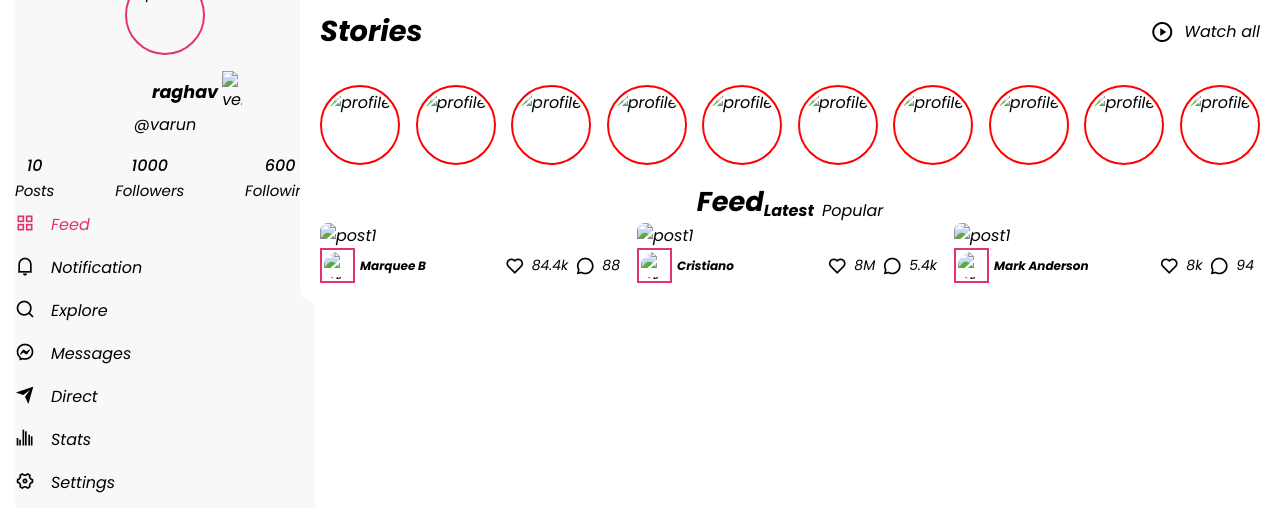
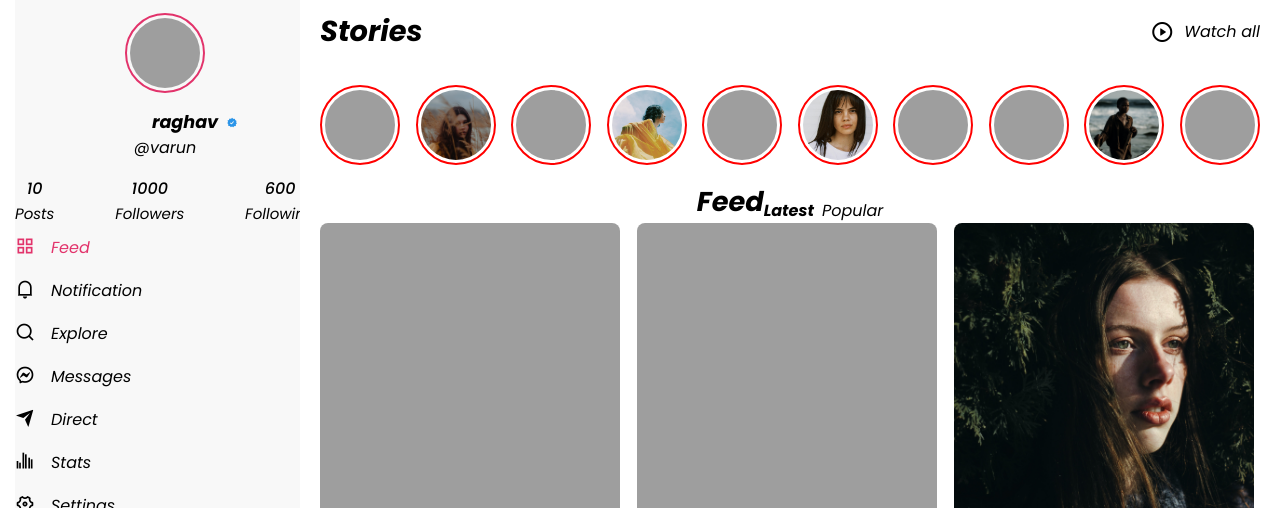
Before and after one commit to varun101045/instragam_clone, a website: page insta clone/index.html in a window 1280 px wide. Shown: the part 87-595 px from the top of the page. Drawn offline with nearby package versions, Linux system fonts and the light colour scheme; the site is published under a folder, as on GitHub Pages, so addresses that start at the root find nothing.

Commit message:
Update index.html

```diff
--- a/insta clone/index.html
+++ b/insta clone/index.html
@@ -19,16 +19,16 @@
     <!-- sidebar -->
     <div class="sidebar">
       <a href="#" class="logo">
-        <img src="/img/logo.png" alt="logo" />
+        <img src="img/logo.png" alt="logo" />
       </a>
       <!-- profile image -->
       <div class="profile">
         <div class="profile-image">
-          <img src="/img/profile.jpg" alt="profile" />
+          <img src="img/profile.jpg" alt="profile" />
         </div>
         <div class="name">
           <h1>raghav</h1>
-          <img src="/img/verify.png" alt="verify" />
+          <img src="img/verify.png" alt="verify" />
         </div>
         <span>@varun</span>
       </div>
@@ -134,46 +134,46 @@
       <div class="stories">
         <!-- stories 1 -->
         <div class="stories-img color">
-          <img src="/img/profile.jpg" alt="profile" />
+          <img src="img/profile.jpg" alt="profile" />
         </div>
         <!-- stories 2 -->
         <div class="stories-img">
-          <img src="/img/profile2.jpg" alt="profile" />
+          <img src="img/profile2.jpg" alt="profile" />
         </div>
 
         <!-- stories 3 -->
         <div class="stories-img">
-          <img src="/img/profile3.jpg" alt="profile" />
+          <img src="img/profile3.jpg" alt="profile" />
         </div>
 
         <!-- stories 4 -->
         <div class="stories-img">
-          <img src="/img/profile4.jpg" alt="profile" />
+          <img src="img/profile4.jpg" alt="profile" />
         </div>
 
         <!-- stories 5 -->
         <div class="stories-img">
-          <img src="/img/profile5.jpg" alt="profile" />
+          <img src="img/profile5.jpg" alt="profile" />
         </div>
         <!-- stories 6 -->
         <div class="stories-img">
-          <img src="/img/profile6.jpg" alt="profile" />
+          <img src="img/profile6.jpg" alt="profile" />
         </div>
         <!-- stories 7 -->
         <div class="stories-img">
-          <img src="/img/profile7.jpg" alt="profile" />
+          <img src="img/profile7.jpg" alt="profile" />
         </div>
         <!-- stories 8 -->
         <div class="stories-img">
-          <img src="/img/profile8.jpg" alt="profile" />
+          <img src="img/profile8.jpg" alt="profile" />
         </div>
         <!-- stories 9 -->
         <div class="stories-img">
-          <img src="/img/profile9.jpg" alt="profile" />
+          <img src="img/profile9.jpg" alt="profile" />
         </div>
         <!-- stories 10 -->
         <div class="stories-img">
-          <img src="/img/profile10.jpg" alt="profile" />
+          <img src="img/profile10.jpg" alt="profile" />
         </div>
       </div>
       <div class="feed">
@@ -186,11 +186,11 @@
       <div class="main-post">
         <!-- Box 1 -->
         <div class="post-box">
-          <img src="/img/post1.jpg" alt="post1" />
+          <img src="img/post1.jpg" alt="post1" />
           <div class="post-info">
             <div class="post-profile">
               <div class="post-img">
-                <img src="/img/profile10.jpg" alt="profile" />
+                <img src="img/profile10.jpg" alt="profile" />
               </div>
               <h3>Marquee B</h3>
             </div>
@@ -204,11 +204,11 @@
         </div>
         <!-- Box 2 -->
         <div class="post-box">
-          <img src="/img/post2.jpg" alt="post1" />
+          <img src="img/post2.jpg" alt="post1" />
           <div class="post-info">
             <div class="post-profile">
               <div class="post-img">
-                <img src="/img/profile8.jpg" alt="profile" />
+                <img src="img/profile8.jpg" alt="profile" />
               </div>
               <h3>Cristiano</h3>
             </div>
@@ -222,11 +222,11 @@
         </div>
         <!-- Box 3 -->
         <div class="post-box">
-          <img src="/img/post3.jpg" alt="post1" />
+          <img src="img/post3.jpg" alt="post1" />
           <div class="post-info">
             <div class="post-profile">
               <div class="post-img">
-                <img src="/img/profile6.jpg" alt="profile" />
+                <img src="img/profile6.jpg" alt="profile" />
               </div>
               <h3>Mark Anderson</h3>
             </div>
```
